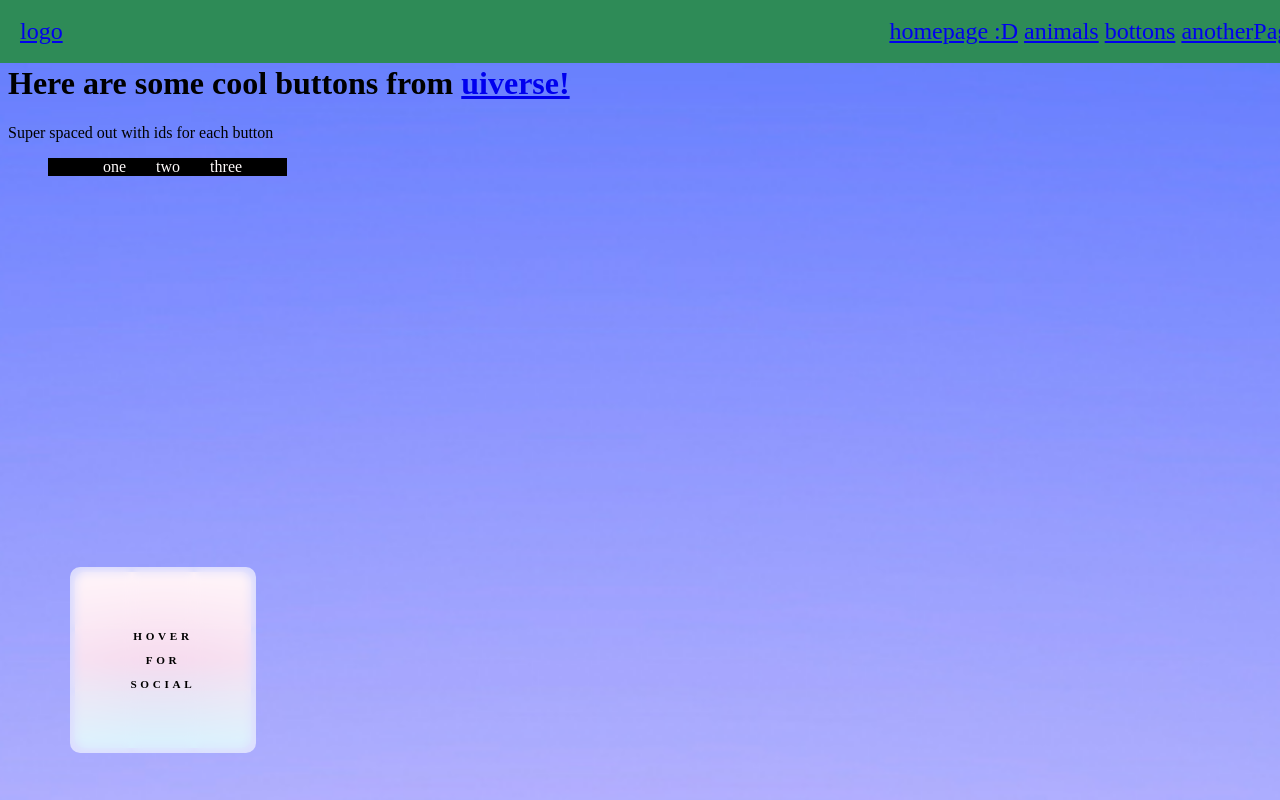
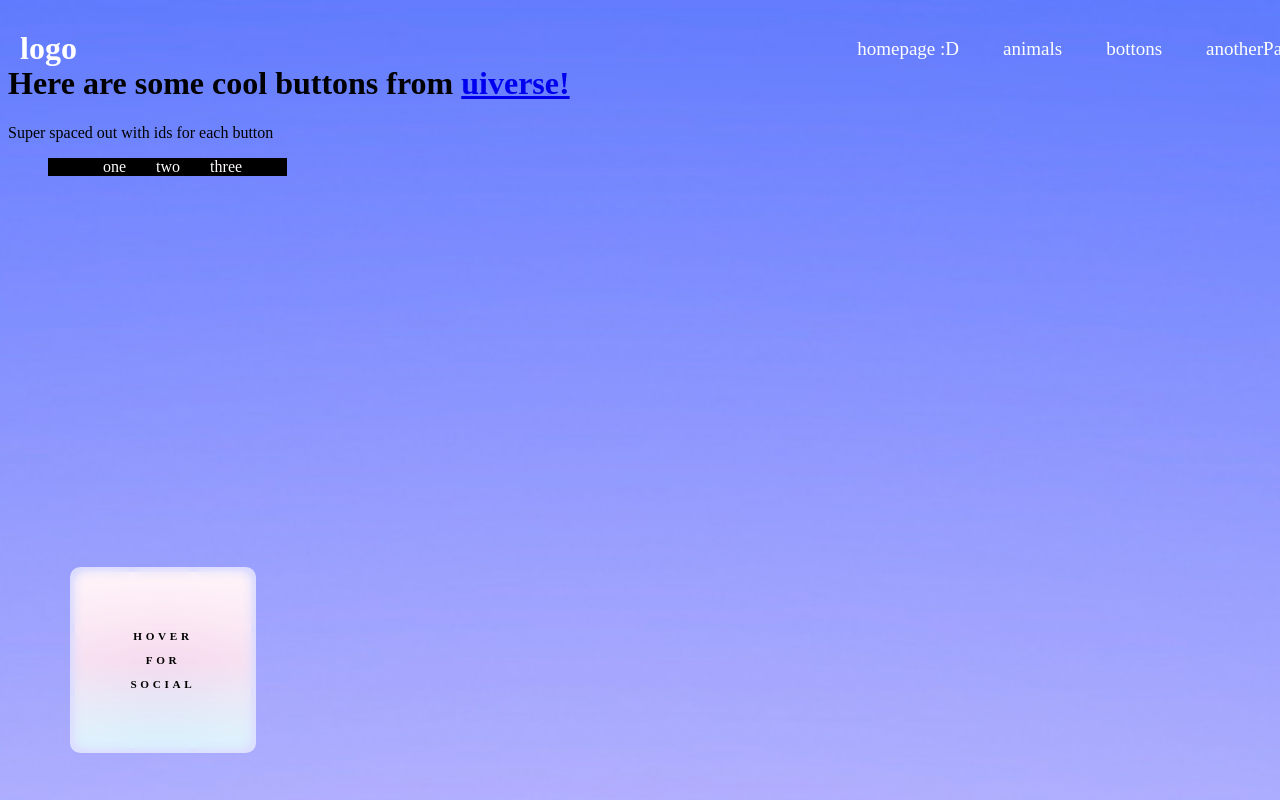
Before and after one commit to Jonsansan/Navbar-Practice, a plain HTML site: page html folder/coolButtons.html in a window 1280 px wide. Shown: the top 800 px of the page. Drawn offline with Linux system fonts and the light colour scheme.

Commit message:
help me please i cant deal with these coers anymor

```diff
--- a/css/style.css
+++ b/css/style.css
@@ -31,15 +31,46 @@ body {
   left: 0%;
   width: 100%;
   height: auto;
-  padding: 10px 20px;
+  padding: 20px;
   line-height: 1.5;
-  background: seagreen;
+  background: transparent;
   display: flex;
   justify-content: space-between;
   align-items: center;
   z-index: 100;
-  font-size: 1.5rem;
   line-height: 1.8;
   white-space: nowrap;
   overflow: hidden;
+  align-items: center;
 }
+
+.logo {
+  font-size: 32px;
+  color: #fff;
+  text-decoration: none;
+  font-weight: 700;
+}
+
+.navbar a {
+  position: relative;
+  font-size: 19px;
+  color: #fff;
+  font-weight: 500;
+  text-decoration: none;
+  margin-left: 40px;
+}
+
+.navbar a::before {
+  content: "";
+  position: absolute;
+  top: 100%;
+  left: 0;
+  width: 0;
+  height: 2px;
+  background: #fff;
+  transform: 0.3s;
+}
+
+.navbar a:hover::before {
+  width: 100%;
+}
```
